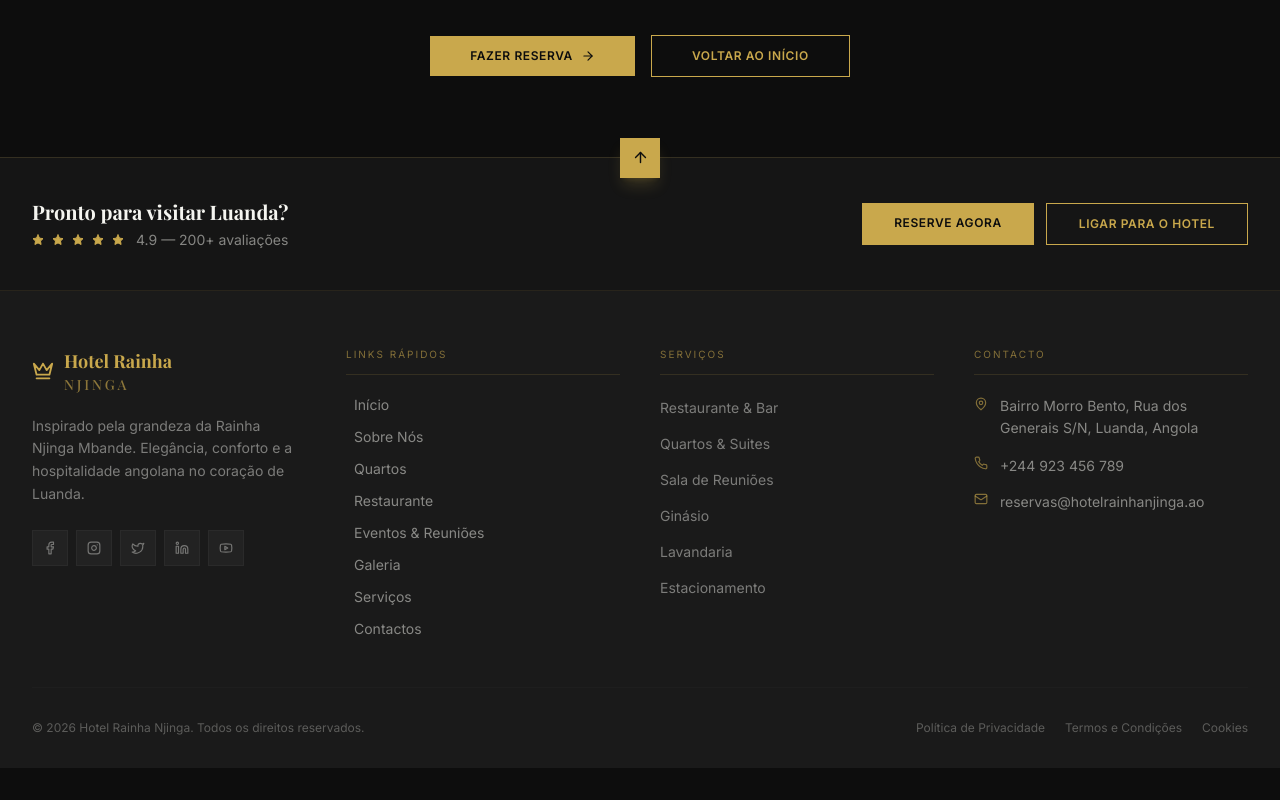
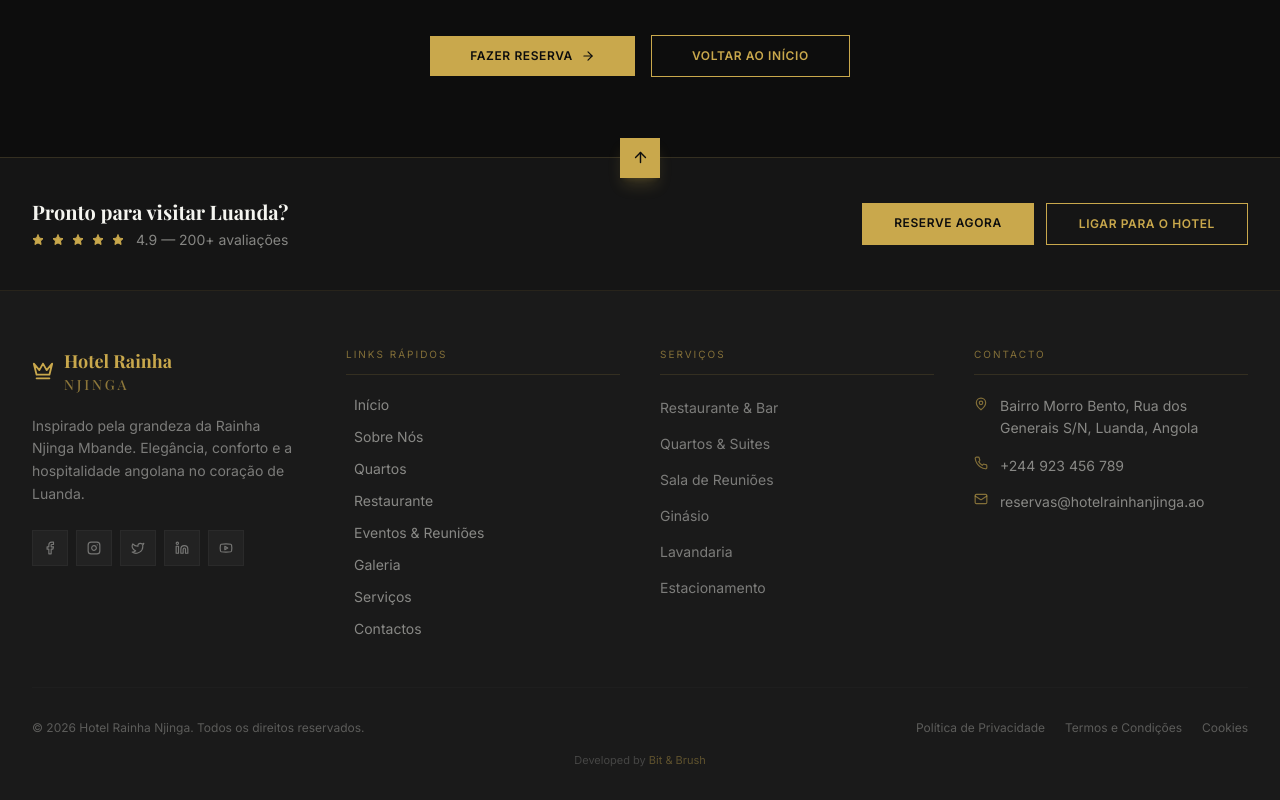
Before and after one commit to hsvanda18/hotel-rainha-njinga, a React (Vite) app: page /sobre in a window 1280 px wide. Shown: the part 6148-6948 px from the top of the page. Before the commit the page ends 6916 px from the top, so only its background shows below. Built offline with nearby package versions, Linux system fonts and the light colour scheme; a web font is replaced by a local one.

Commit message:
Add Bit & Brush developer credit to footer

```diff
--- a/src/components/Footer.jsx
+++ b/src/components/Footer.jsx
@@ -218,6 +218,11 @@ export default function Footer() {
             ))}
           </div>
         </div>
+
+        {/* Developer credit */}
+        <p className="font-inter text-[11px] text-njinga-white/20 text-center mt-4">
+          Developed by <span className="text-gold/40">Bit &amp; Brush</span>
+        </p>
       </div>
     </footer>
   )
```
